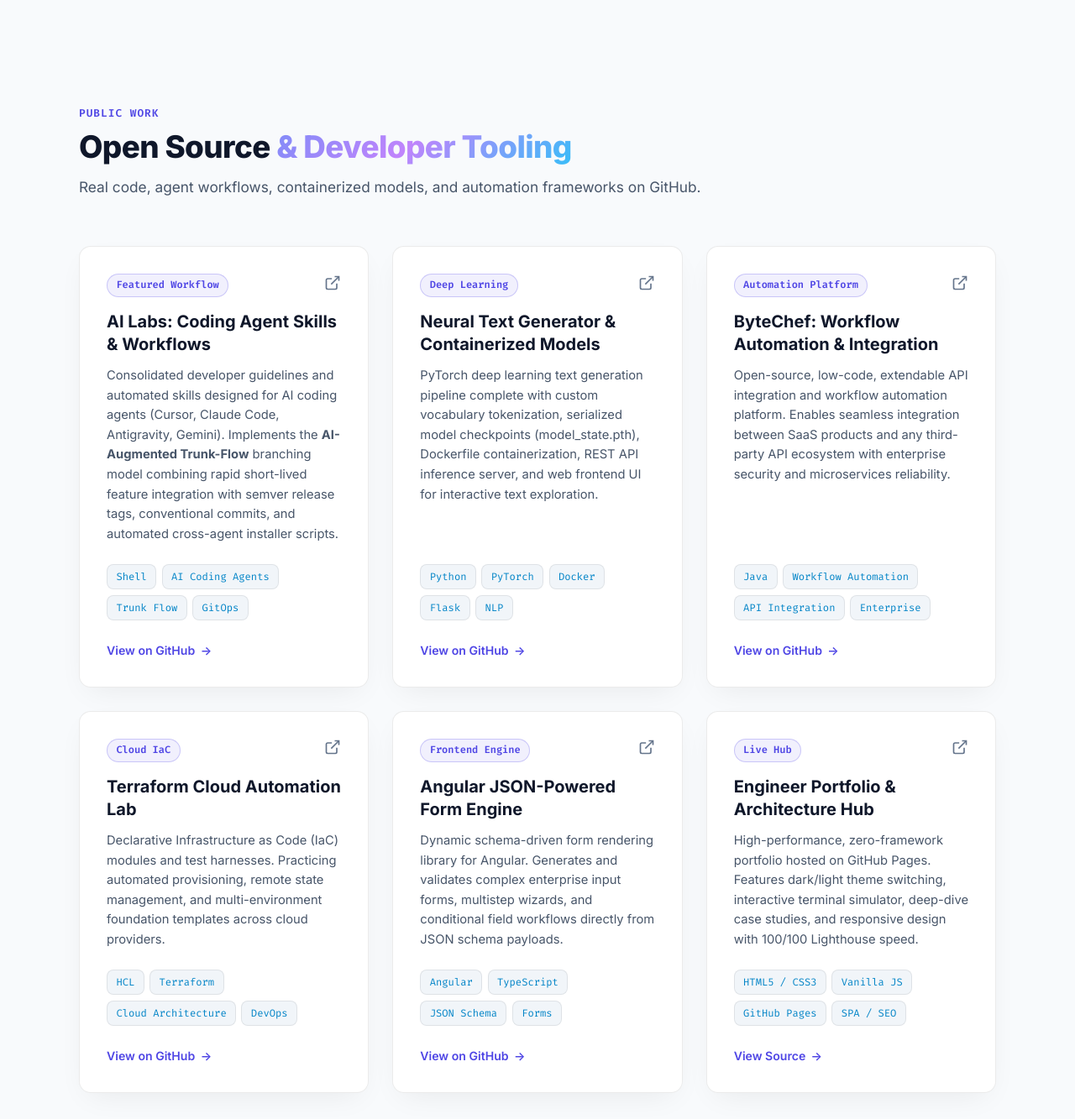
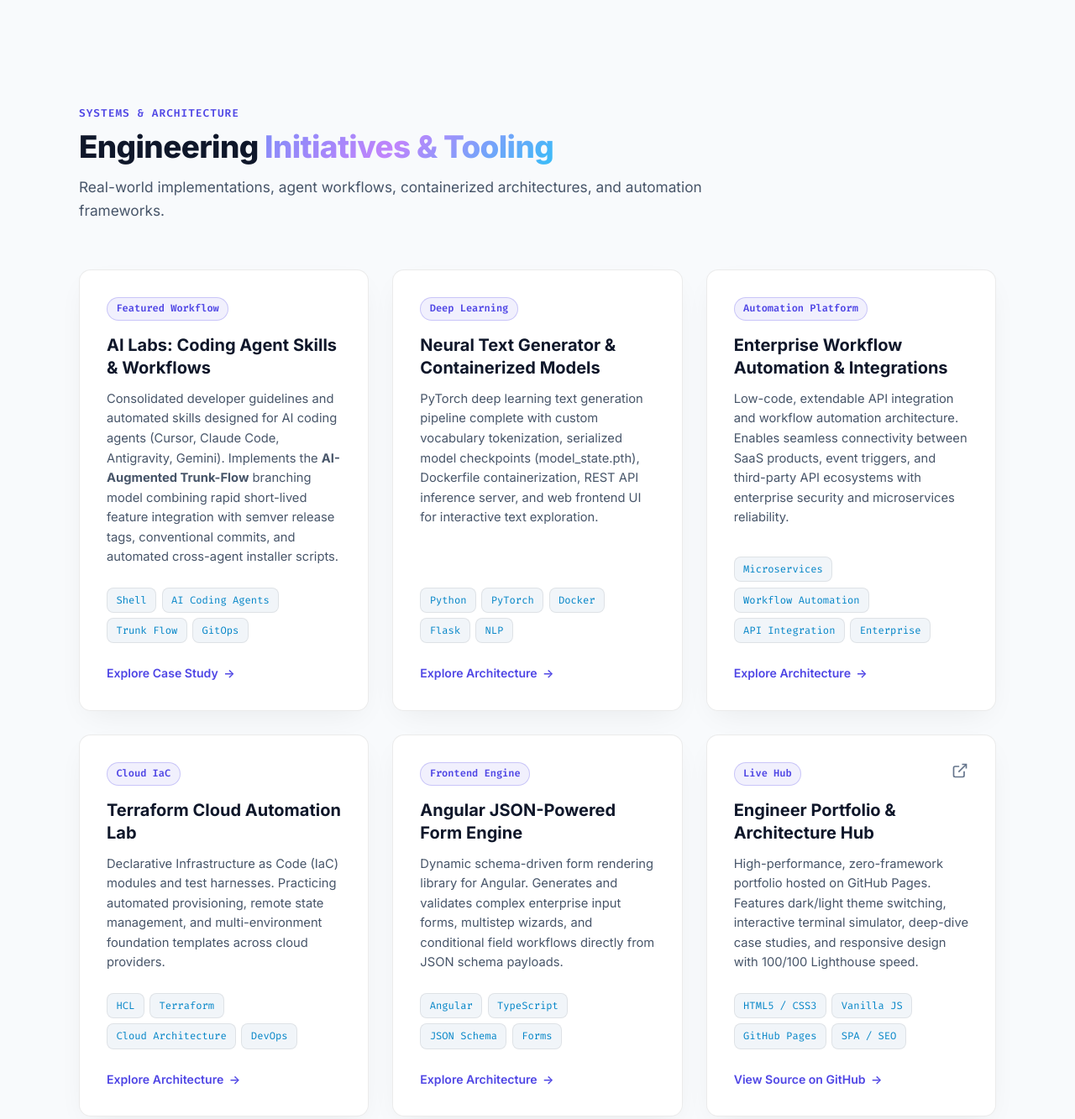
Before and after one commit to bharatprajapat-eng/bharatprajapat-eng.github.io, a plain HTML site: page index.html in a window 1280 px wide. Shown: the part 7000-8333 px from the top of the page at 84% size. Drawn offline with Linux system fonts and the light colour scheme.

Commit message:
chore: align projects section with private repo status and update terminal output

```diff
--- a/index.html
+++ b/index.html
@@ -594,23 +594,20 @@
       <div class="container">
 
         <div class="section-header">
-          <div class="section-tag">Public Work</div>
-          <h2 class="section-title">Open Source <span class="gradient-text">&amp; Developer Tooling</span></h2>
-          <p class="section-subtitle">Real code, agent workflows, containerized models, and automation frameworks on GitHub.</p>
+          <div class="section-tag">Systems &amp; Architecture</div>
+          <h2 class="section-title">Engineering <span class="gradient-text">Initiatives &amp; Tooling</span></h2>
+          <p class="section-subtitle">Real-world implementations, agent workflows, containerized architectures, and automation frameworks.</p>
         </div>
 
         <div class="projects-grid">
 
-          <!-- Repo 1: AI Labs -->
+          <!-- Project 1: AI Labs -->
           <div class="project-card glass-panel">
             <div class="project-top">
               <div class="project-badge">Featured Workflow</div>
-              <a href="https://github.com/bharatprajapat-eng/ai-labs" target="_blank" rel="noopener noreferrer" class="project-link-icon" aria-label="View ai-labs on GitHub">
-                <svg viewBox="0 0 24 24" width="20" height="20" stroke="currentColor" stroke-width="2" fill="none"><path d="M18 13v6a2 2 0 0 1-2 2H5a2 2 0 0 1-2-2V8a2 2 0 0 1 2-2h6"></path><polyline points="15 3 21 3 21 9"></polyline><line x1="10" y1="14" x2="21" y2="3"></line></svg>
-              </a>
             </div>
             <h3 class="project-title">
-              <a href="https://github.com/bharatprajapat-eng/ai-labs" target="_blank" rel="noopener noreferrer">AI Labs: Coding Agent Skills &amp; Workflows</a>
+              <a href="#case-studies">AI Labs: Coding Agent Skills &amp; Workflows</a>
             </h3>
             <p class="project-desc">
               Consolidated developer guidelines and automated skills designed for AI coding agents (Cursor, Claude Code, Antigravity, Gemini). Implements the <strong>AI-Augmented Trunk-Flow</strong> branching model combining rapid short-lived feature integration with semver release tags, conventional commits, and automated cross-agent installer scripts.
@@ -621,21 +618,18 @@
               <span class="tag">Trunk Flow</span>
               <span class="tag">GitOps</span>
             </div>
-            <a href="https://github.com/bharatprajapat-eng/ai-labs" target="_blank" rel="noopener noreferrer" class="link-arrow">
-              <span>View on GitHub</span> &rarr;
+            <a href="#case-studies" class="link-arrow">
+              <span>Explore Case Study</span> &rarr;
             </a>
           </div>
 
-          <!-- Repo 2: AI-models -->
+          <!-- Project 2: AI-models -->
           <div class="project-card glass-panel">
             <div class="project-top">
               <div class="project-badge">Deep Learning</div>
-              <a href="https://github.com/bharatprajapat-eng/AI-models" target="_blank" rel="noopener noreferrer" class="project-link-icon" aria-label="View AI-models on GitHub">
-                <svg viewBox="0 0 24 24" width="20" height="20" stroke="currentColor" stroke-width="2" fill="none"><path d="M18 13v6a2 2 0 0 1-2 2H5a2 2 0 0 1-2-2V8a2 2 0 0 1 2-2h6"></path><polyline points="15 3 21 3 21 9"></polyline><line x1="10" y1="14" x2="21" y2="3"></line></svg>
-              </a>
             </div>
             <h3 class="project-title">
-              <a href="https://github.com/bharatprajapat-eng/AI-models" target="_blank" rel="noopener noreferrer">Neural Text Generator &amp; Containerized Models</a>
+              <a href="#case-studies">Neural Text Generator &amp; Containerized Models</a>
             </h3>
             <p class="project-desc">
               PyTorch deep learning text generation pipeline complete with custom vocabulary tokenization, serialized model checkpoints (model_state.pth), Dockerfile containerization, REST API inference server, and web frontend UI for interactive text exploration.
@@ -647,46 +641,40 @@
               <span class="tag">Flask</span>
               <span class="tag">NLP</span>
             </div>
-            <a href="https://github.com/bharatprajapat-eng/AI-models" target="_blank" rel="noopener noreferrer" class="link-arrow">
-              <span>View on GitHub</span> &rarr;
+            <a href="#case-studies" class="link-arrow">
+              <span>Explore Architecture</span> &rarr;
             </a>
           </div>
 
-          <!-- Repo 3: ByteChef -->
+          <!-- Project 3: ByteChef -->
           <div class="project-card glass-panel">
             <div class="project-top">
               <div class="project-badge">Automation Platform</div>
-              <a href="https://github.com/bharatprajapat-eng/bytechef" target="_blank" rel="noopener noreferrer" class="project-link-icon" aria-label="View bytechef on GitHub">
-                <svg viewBox="0 0 24 24" width="20" height="20" stroke="currentColor" stroke-width="2" fill="none"><path d="M18 13v6a2 2 0 0 1-2 2H5a2 2 0 0 1-2-2V8a2 2 0 0 1 2-2h6"></path><polyline points="15 3 21 3 21 9"></polyline><line x1="10" y1="14" x2="21" y2="3"></line></svg>
-              </a>
             </div>
             <h3 class="project-title">
-              <a href="https://github.com/bharatprajapat-eng/bytechef" target="_blank" rel="noopener noreferrer">ByteChef: Workflow Automation &amp; Integration</a>
+              <a href="#case-studies">Enterprise Workflow Automation &amp; Integrations</a>
             </h3>
             <p class="project-desc">
-              Open-source, low-code, extendable API integration and workflow automation platform. Enables seamless integration between SaaS products and any third-party API ecosystem with enterprise security and microservices reliability.
+              Low-code, extendable API integration and workflow automation architecture. Enables seamless connectivity between SaaS products, event triggers, and third-party API ecosystems with enterprise security and microservices reliability.
             </p>
             <div class="project-tags">
-              <span class="tag">Java</span>
+              <span class="tag">Microservices</span>
               <span class="tag">Workflow Automation</span>
               <span class="tag">API Integration</span>
               <span class="tag">Enterprise</span>
             </div>
-            <a href="https://github.com/bharatprajapat-eng/bytechef" target="_blank" rel="noopener noreferrer" class="link-arrow">
-              <span>View on GitHub</span> &rarr;
+            <a href="#case-studies" class="link-arrow">
+              <span>Explore Architecture</span> &rarr;
             </a>
           </div>
 
-          <!-- Repo 4: tf-test -->
+          <!-- Project 4: tf-test -->
           <div class="project-card glass-panel">
             <div class="project-top">
               <div class="project-badge">Cloud IaC</div>
-              <a href="https://github.com/bharatprajapat-eng/tf-test" target="_blank" rel="noopener noreferrer" class="project-link-icon" aria-label="View tf-test on GitHub">
-                <svg viewBox="0 0 24 24" width="20" height="20" stroke="currentColor" stroke-width="2" fill="none"><path d="M18 13v6a2 2 0 0 1-2 2H5a2 2 0 0 1-2-2V8a2 2 0 0 1 2-2h6"></path><polyline points="15 3 21 3 21 9"></polyline><line x1="10" y1="14" x2="21" y2="3"></line></svg>
-              </a>
             </div>
             <h3 class="project-title">
-              <a href="https://github.com/bharatprajapat-eng/tf-test" target="_blank" rel="noopener noreferrer">Terraform Cloud Automation Lab</a>
+              <a href="#case-studies">Terraform Cloud Automation Lab</a>
             </h3>
             <p class="project-desc">
               Declarative Infrastructure as Code (IaC) modules and test harnesses. Practicing automated provisioning, remote state management, and multi-environment foundation templates across cloud providers.
@@ -697,21 +685,18 @@
               <span class="tag">Cloud Architecture</span>
               <span class="tag">DevOps</span>
             </div>
-            <a href="https://github.com/bharatprajapat-eng/tf-test" target="_blank" rel="noopener noreferrer" class="link-arrow">
-              <span>View on GitHub</span> &rarr;
+            <a href="#case-studies" class="link-arrow">
+              <span>Explore Architecture</span> &rarr;
             </a>
           </div>
 
-          <!-- Repo 5: angular-formio -->
+          <!-- Project 5: angular-formio -->
           <div class="project-card glass-panel">
             <div class="project-top">
               <div class="project-badge">Frontend Engine</div>
-              <a href="https://github.com/bharatprajapat-eng/angular-formio" target="_blank" rel="noopener noreferrer" class="project-link-icon" aria-label="View angular-formio on GitHub">
-                <svg viewBox="0 0 24 24" width="20" height="20" stroke="currentColor" stroke-width="2" fill="none"><path d="M18 13v6a2 2 0 0 1-2 2H5a2 2 0 0 1-2-2V8a2 2 0 0 1 2-2h6"></path><polyline points="15 3 21 3 21 9"></polyline><line x1="10" y1="14" x2="21" y2="3"></line></svg>
-              </a>
             </div>
             <h3 class="project-title">
-              <a href="https://github.com/bharatprajapat-eng/angular-formio" target="_blank" rel="noopener noreferrer">Angular JSON-Powered Form Engine</a>
+              <a href="#case-studies">Angular JSON-Powered Form Engine</a>
             </h3>
             <p class="project-desc">
               Dynamic schema-driven form rendering library for Angular. Generates and validates complex enterprise input forms, multistep wizards, and conditional field workflows directly from JSON schema payloads.
@@ -722,8 +707,8 @@
               <span class="tag">JSON Schema</span>
               <span class="tag">Forms</span>
             </div>
-            <a href="https://github.com/bharatprajapat-eng/angular-formio" target="_blank" rel="noopener noreferrer" class="link-arrow">
-              <span>View on GitHub</span> &rarr;
+            <a href="#case-studies" class="link-arrow">
+              <span>Explore Architecture</span> &rarr;
             </a>
           </div>
 
@@ -738,6 +723,19 @@
             <h3 class="project-title">
               <a href="https://github.com/bharatprajapat-eng/bharatprajapat-eng.github.io" target="_blank" rel="noopener noreferrer">Engineer Portfolio &amp; Architecture Hub</a>
             </h3>
+            <p class="project-desc">
+              High-performance, zero-framework portfolio hosted on GitHub Pages. Features dark/light theme switching, interactive terminal simulator, deep-dive case studies, and responsive design with 100/100 Lighthouse speed.
+            </p>
+            <div class="project-tags">
+              <span class="tag">HTML5 / CSS3</span>
+              <span class="tag">Vanilla JS</span>
+              <span class="tag">GitHub Pages</span>
+              <span class="tag">SPA / SEO</span>
+            </div>
+            <a href="https://github.com/bharatprajapat-eng/bharatprajapat-eng.github.io" target="_blank" rel="noopener noreferrer" class="link-arrow">
+              <span>View Source on GitHub</span> &rarr;
+            </a>
+          </div>
             <p class="project-desc">
               High-performance, zero-framework portfolio hosted on GitHub Pages. Features dark/light theme switching, interactive terminal simulator, deep-dive case studies, and responsive design with 100/100 Lighthouse speed.
             </p>
--- a/script.js
+++ b/script.js
@@ -110,13 +110,9 @@ document.addEventListener('DOMContentLoaded', () => {
   5. <strong>500+ NGINX Ingress to Gateway API:</strong> AI-assisted classification and candidate HTTPRoute generation with semantic linting.
   6. <strong>Distributed Tracing for TeraCar:</strong> OpenTelemetry & Jaeger isolated an unindexed query in a downstream dependency.`,
 
-    projects: `Public Repositories on GitHub:
-  • <strong>bharatprajapat-eng/ai-labs</strong>: Coding agent skills & AI-Augmented Trunk Flow strategy.
-  • <strong>bharatprajapat-eng/AI-models</strong>: PyTorch neural text generation pipeline with Docker containerization.
-  • <strong>bharatprajapat-eng/bytechef</strong>: Extensible low-code workflow automation & API integration platform.
-  • <strong>bharatprajapat-eng/tf-test</strong>: Declarative Terraform Infrastructure as Code test modules.
-  • <strong>bharatprajapat-eng/angular-formio</strong>: JSON-schema powered dynamic form engine for Angular.
-  • <strong>bharatprajapat-eng/bharatprajapat-eng.github.io</strong>: High-performance portfolio website source.`,
+    projects: `Featured Projects & Public Source:
+  • <strong>bharatprajapat-eng.github.io</strong>: Public portfolio & architecture showcase source on GitHub.
+  • <strong>Architecture Case Studies</strong>: Type <span class="cmd-highlight">cases</span> to explore 6 in-depth multi-cloud & platform engineering systems.`,
 
     contact: `Contact Information:
   • <strong>Email:</strong> bharat.p2311@gmail.com
```
